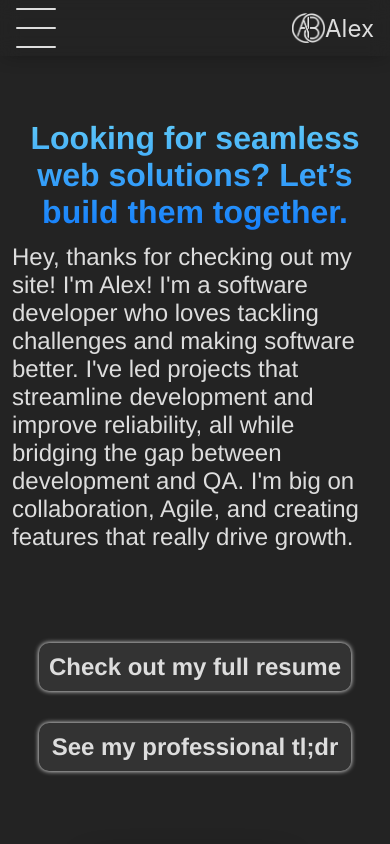
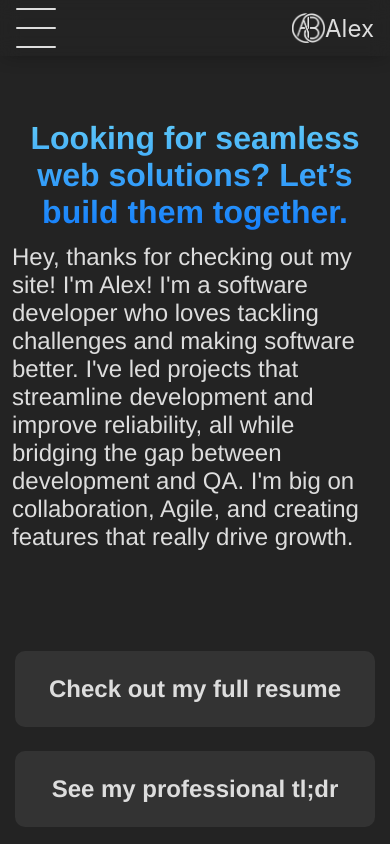
Before and after one commit to Alexbruce1/portfolio2024, a React (Create React App) app: page / in a window 390 px wide. Shown: the top 844 px of the page. Built offline with nearby package versions, Linux system fonts and the light colour scheme.

Commit message:
Small Home styling updates on mobile

```diff
--- a/src/Components/Home.css
+++ b/src/Components/Home.css
@@ -308,11 +308,11 @@
     margin: 0;
   }
 
-    .home-link {
-      width: 40%;
-      padding: 10px 0;
-      font-size: 1.5em;
-    }
+  .home-link {
+    width: 40%;
+    padding: 10px 0;
+    font-size: 1.5em;
+  }
 
   .home-image-container {
     position: relative;
@@ -405,16 +405,13 @@
 @media (max-width: 800px) {
   .home-links-container {
     flex-direction: column;
-    height: 10em;
+    height: unset;
   }
 
   .home-link {
     width: 80%;
-    box-shadow: 0 0 5px white;
-  }
-
-  .home-link-contact {
     padding: 1em;
+    margin: 1em auto 0;
   }
 
   .recommendations {
```
